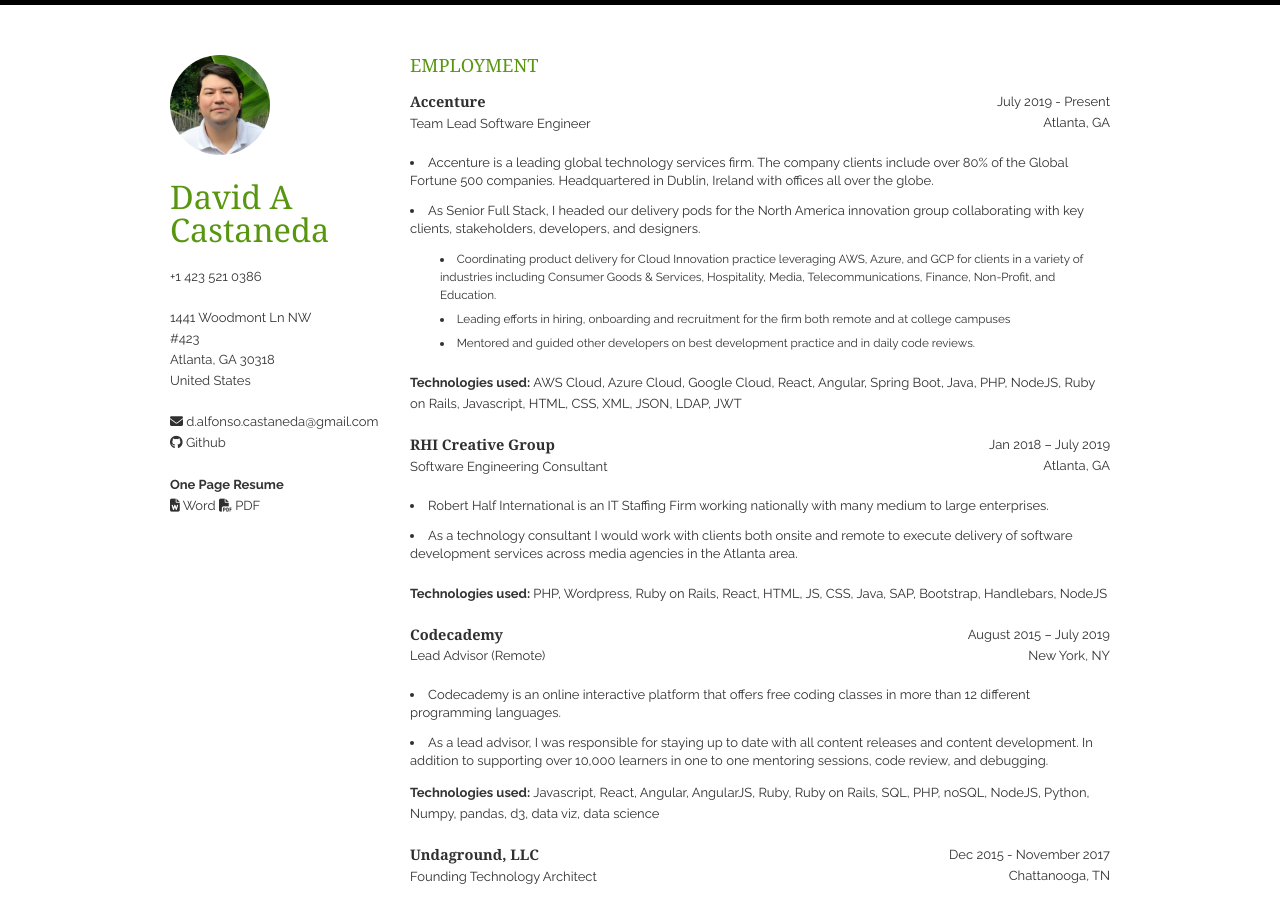
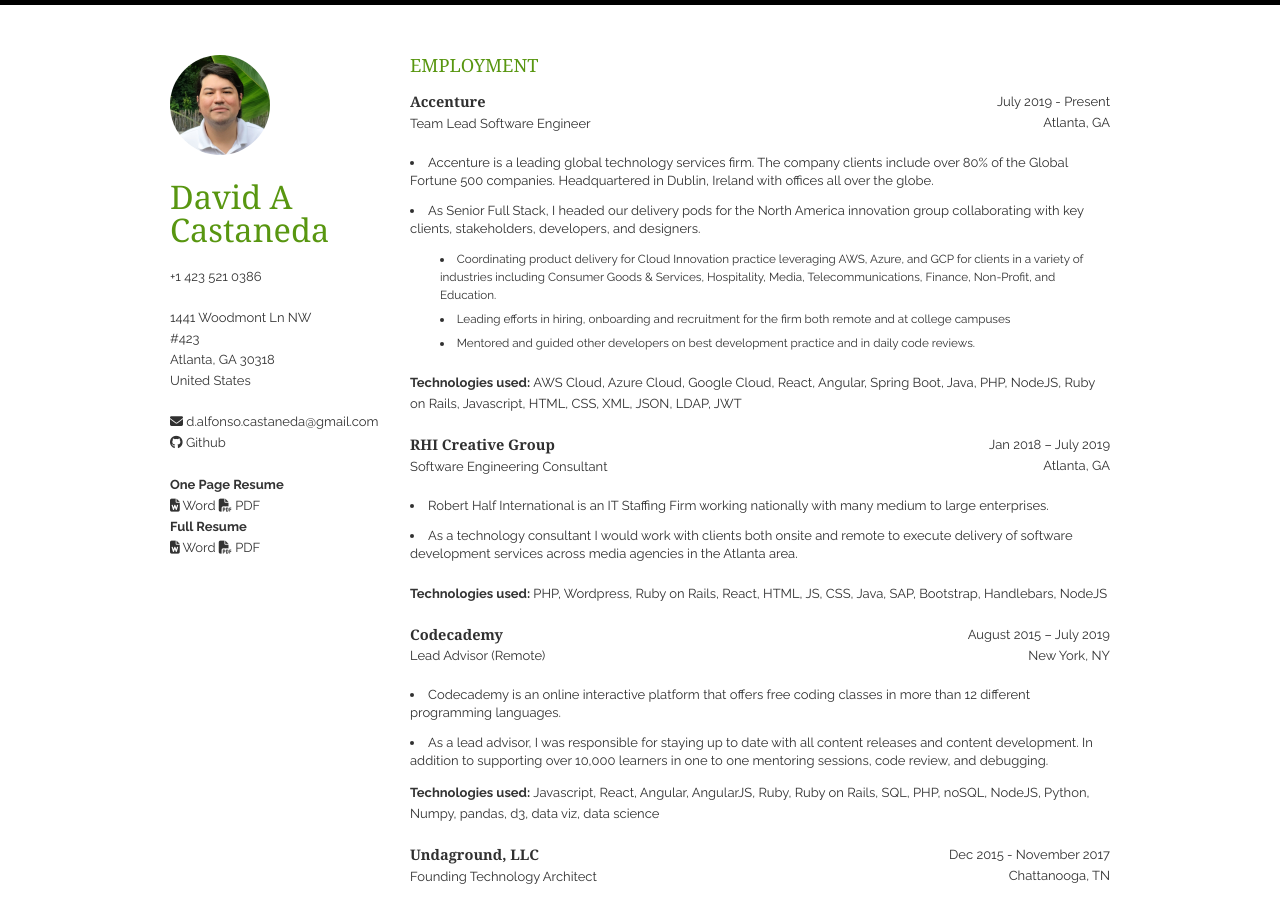
Before and after one commit to davecastlevania/davecastlevania.github.io, a Jekyll site: the page built from index.html, in a window 1280 px wide and 900 px high. Built offline with Jekyll 4.4.1, drawn with Linux system fonts in a browser that asks for light colours; Markdown is read by kramdown in place of the engine named in the settings; the list of posts is cut into pages by our own code.

Commit message:
Added Long Resume Download

```diff
--- a/_layouts/layout.html
+++ b/_layouts/layout.html
@@ -47,10 +47,23 @@
                 <a href="{{ site.email_full }}">{{ site.email }}</a><br/>
                 <a href="https://github.com/{{ site.github }}"><i class="fa-brands fa-github"></i> Github</a><br/><br/>
                 <strong>One Page Resume</strong><br/>
+                <a href="{{ site.baseurl }}static/docs/DavidACastaneda-2023-OnePage.docx" target="_blank" >
                     <i class="fa fa-file-word"></i>
-            <a href="{{ site.baseurl }}static/docs/DavidACastaneda-2023-OnePage.docx" target="_blank" >Word</a>
+                    Word
+                </a>
+                <a href="{{ site.baseurl }}static/docs/DavidACastaneda-2023-OnePage.pdf" target="_blank">
                     <i class="fa fa-file-pdf"></i>
-            <a href="{{ site.baseurl }}static/docs/DavidACastaneda-2023-OnePage.pdf" target="_blank">PDF</a>
+                    PDF
+                </a><br/>
+                <strong>Full Resume</strong><br/>
+                <a href="{{ site.baseurl }}static/docs/DavidACastaneda-LongResume-2023.docx" target="_blank" >
+                    <i class="fa fa-file-word"></i>
+                    Word
+                </a>
+                <a href="{{ site.baseurl }}static/docs/DavidACastaneda-LongResume-2023.pdf" target="_blank">
+                    <i class="fa fa-file-pdf"></i>
+                    PDF
+                </a>
                 <!--  # We don't fuck with Elon -->
                 <!-- <a href="https://twitter.com/{{ site.twitter }}"><i class="fa fa-twitter"></i> Twitter</a> -->
             </p>
```
Also changed, not shown: static/css/layout.css (line endings or trailing spaces), 2 other files. Lines whose indentation alone changed are shown as unchanged.
